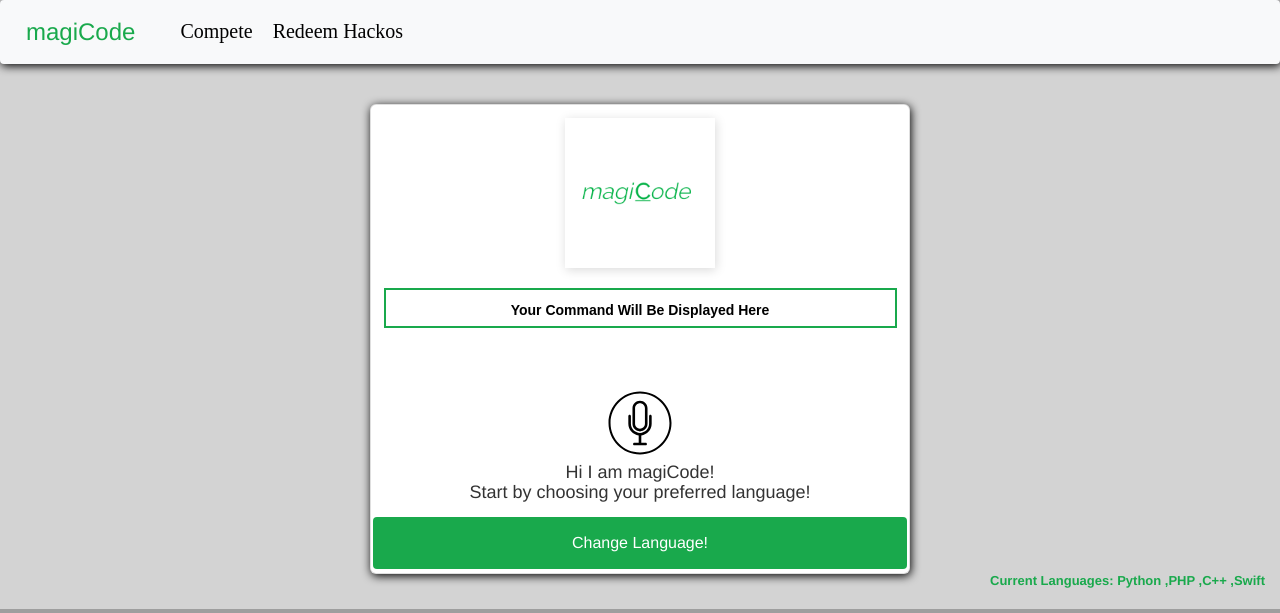
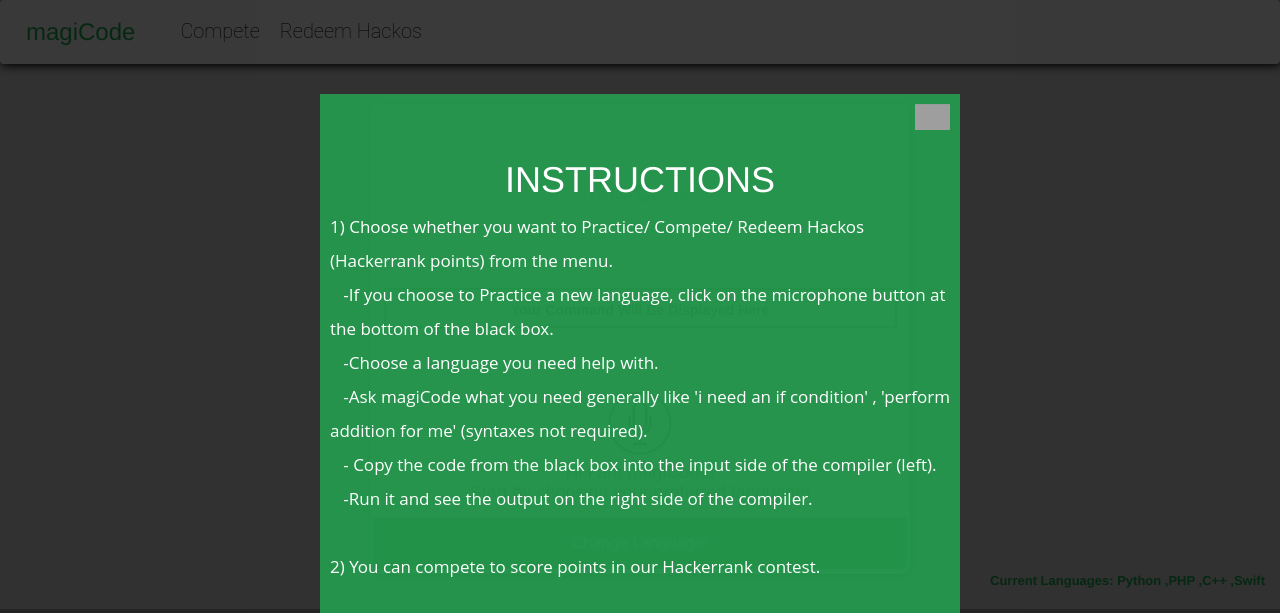
Before and after one commit to Anandsure/magiCode, a Flask app: page /practice in a window 1280 px wide. Shown: the top 613 px of the page. Run offline with Flask 2, Linux system fonts and the light colour scheme; some libraries are stand-ins or nearby versions; some web fonts are replaced; grey boxes are pictures that could not be loaded.

Commit message:
THIS IS THE FINAL COMIT, IS IT?

```diff
--- a/templates/compiler.html
+++ b/templates/compiler.html
@@ -33,8 +33,7 @@
   <link rel="stylesheet" type="text/css" href="../static/EnlighterJS-2.12.0/Build/EnlighterJS.min.css">
 
   <!-- Monospace Fonts on Google Webfonts !-->
-  <link
-    href="http://fonts.googleapis.com/css?family=Cutive+Mono|Roboto+Mono:400,700,400italic,500,500italic,700italic|Ubuntu+Mono:400,700,400italic,700italic|Droid+Sans+Mono|Source+Code+Pro:400,600"
+  <link href="http://fonts.googleapis.com/css?family=Cutive+Mono|Roboto+Mono:400,700,400italic,500,500italic,700italic|Ubuntu+Mono:400,700,400italic,700italic|Droid+Sans+Mono|Source+Code+Pro:400,600"
     rel="stylesheet" type="text/css">
 
   <!-- Include MooTools Framework -->
@@ -49,6 +48,37 @@
     .EnlighterJS.myHoverClass li:hover {
       background-color: #c0c0c0;
     }
+
+    #overlay {
+      position: fixed;
+      /* Sit on top of the page content */
+      display: none;
+      /* Hidden by default */
+      width: 100%;
+      /* Full width (cover the whole page) */
+      height: 100%;
+      /* Full height (cover the whole page) */
+      top: 0;
+      left: 0;
+      right: 0;
+      bottom: 0;
+      background-color: rgba(0, 0, 0, 0.767);
+      /* Black background with opacity */
+      z-index: 2;
+      /* Specify a stack order in case you're using a different order for other elements */
+      cursor: pointer;
+      /* Add a pointer on hover */
+    }
+
+    #text {
+      position: absolute;
+      top: 50%;
+      left: 50%;
+      font-size: 18px;
+      color: white;
+      transform: translate(-50%, -50%);
+      -ms-transform: translate(-50%, -50%);
+    }
   </style>
 
   <meta name="EnlighterJS" content="Advanced javascript based syntax highlighting" data-language="javascript"
@@ -56,12 +86,54 @@
 </head>
 
 <body style="background-color: rgba(192, 192, 192, 0.685)">
+  <script>
+    function on() {
+      document.getElementById("overlay").style.display = "block";
+    }
 
+    function off() {
+      document.getElementById("overlay").style.display = "none";
+    }
+  </script>
+
+  <div id="overlay">
+    <div id="text" style=" background-color:rgba(38, 158, 80, 0.911)">
+      <div align="right" id="overlazy">
+        <img class="img-responsive" onclick="off()" src="../static/img/icons/close.png" alt="Close" height="55px" width="55px"
+          style="cursor: pointer;padding: 10px;">
+      </div>
+      <h1 style="color: white;" align="center">INSTRUCTIONS</h1>
+
+      <p style="color: white;font-family: 'Open Sans', sans-serif;font-weight: 500; text-align:left;margin-left: 10px;font-size: 17px;margin-top:0px;margin-bottom: 20px;">
+        1) Choose
+        whether you want to Practice/ Compete/ Redeem Hackos (Hackerrank points) from the menu.<br><span align="left">&nbsp;&nbsp;&nbsp;-If
+          you
+          choose to Practice a new language, click on
+          the microphone button at the
+          bottom of the black box.<br>&nbsp;&nbsp;&nbsp;-Choose a language you need help
+          with.<br>&nbsp;&nbsp;&nbsp;-Ask magiCode what you
+          need
+          generally like 'i need an if condition' , 'perform addition for me' (syntaxes not
+          required).<br>&nbsp;&nbsp;&nbsp;-
+          Copy
+          the code from the black
+          box into the input side of the compiler (left).<br>&nbsp;&nbsp;&nbsp;-Run it and see the output on
+          the right side of
+          the
+          compiler.</span></br></br>2) You can compete to score points in our Hackerrank contest.<br><br>3) You
+        can redeem
+        earned points to buy yourself something you like in the redeem section.
+      </p>
+    </div>
+
+    <script>
+      document.getElementById("overlay").style.display = "block";
+    </script>
+  </div>
   <header>
     <nav class="navbar navbar-expand-md navbar-dark bg-light" style="box-shadow: 1px 2px 10px rgba(1, 1, 1, 1.15);">
       <div class="mx-auto order-0">
-        <a class="navbar-brand mx-auto" href="http://127.0.0.1:5000/"
-          style="color: #19A94C;font-size: 24px;">magiCode</a>
+        <a class="navbar-brand mx-auto" href="#" style="color: #19A94C;font-size: 24px;">magiCode</a>
         <button class="navbar-toggler" type="button" data-toggle="collapse" data-target=".dual-collapse2">
           <span class="navbar-toggler-icon"></span>
         </button>
@@ -73,37 +145,31 @@
                 style="color: white;font-weight: 200;font-size: 20px;font-family: Times New Roman, Times, serif;">Home</span></a>
           </li-->
           <li class="nav-item">
-            <a class="nav-link" href="#"><span
-                style="color: white;font-weight: 200;font-size: 20px;font-family: Times New Roman, Times, serif;"></span></a>
+            <a class="nav-link" href="#"><span style="color: white;font-weight: 200;font-size: 20px;font-family: Times New Roman, Times, serif;"></span></a>
           </li>
           <li class="nav-item">
-            <a class="nav-link" href="https://www.hackerrank.com/magicode-challenges" target="_blan"><span
-                style="color: black;font-weight: 200;font-size: 20px;font-family: Times New Roman, Times, serif;">Compete</span></a>
+            <a class="nav-link" href="https://www.hackerrank.com/magicode-challenges" target="_blank"><span style="color: black;font-weight: 200;font-size: 20px;font-family: Roboto, serif;">Compete</span></a>
           </li>
           <li class="nav-item">
-            <a class="nav-link" href="#"><span
-                style="color: white;font-weight: 200;font-size: 20px;font-family: Times New Roman, Times, serif;"></span></a>
+            <a class="nav-link" href="#"><span style="color: white;font-weight: 200;font-size: 20px;font-family:  Roboto, serif;"></span></a>
           </li>
           <li class="nav-item">
-            <a class="nav-link" href="http://127.0.0.1:5000/shop"><span
-                style="color: black;font-weight: 200;font-size: 20px;font-family: Times New Roman, Times, serif;">Redeem
+            <a class="nav-link" href="http://127.0.0.1:5000/shop"><span style="color: black;font-weight: 200;font-size: 20px;font-family:  Roboto, serif;">Redeem
                 Hackos</span></a>
           </li>
         </ul>
       </div>
     </nav>
   </header>
+
   <div class="container">
     <div class="row">
       <div class="col-lg-3" style="display: none;"></div>
       <div class="col-lg-6" style="margin: auto; align-items: center"><br />
-
-
         <div class="card" style="box-shadow: 1px 2px 10px rgba(0, 0, 0, 1.15);border-radius: 6px;">
           <div class="card-body">
             <div class="row">
-              <img src="../static/magiCode.png" alt="magiCode"
-                style="display: block;margin-left: auto;margin-right: auto;height: 150px;width: 150px;box-shadow: 1px 2px 10px rgba(0, 0, 0, 0.15);">
+              <img src="../static/magiCode.png" alt="magiCode" style="display: block;margin-left: auto;margin-right: auto;height: 150px;width: 150px;box-shadow: 1px 2px 10px rgba(0, 0, 0, 0.15);">
             </div>
             <br>
             <div class=" row">
@@ -115,7 +181,8 @@
                 padding: 10px;
                 border: 2px solid #19A94C;
                 margin: 0;
-                color: black;" align="center">Your Command Will Be Displayed Here</ul>
+                color: black;"
+                  align="center">Your Command Will Be Displayed Here</ul>
               </div>
             </div>
           </div>
@@ -128,18 +195,14 @@
           <div class="row">
             <div class="col-lg-12" align="center">
               <div class="col-lg-12" align="center">
-                <svg class="mic" xmlns="http://www.w3.org/2000/svg" xmlns:xlink="http://www.w3.org/1999/xlink"
-                  version="1.1" x="0px" y="0px" viewbox="0 0 100 100" enable-background="new 0 0 100 100"
-                  xml:space="preserve" style="margin: auto; align-items: center; height: 70px;">
-                  <path
-                    d="M64.825,38.252c-1.024,0-1.853,0.83-1.853,1.853v11.119c0,7.153-5.819,12.972-12.972,12.972s-12.972-5.819-12.972-12.972  V40.105c0-1.024-0.83-1.853-1.853-1.853s-1.853,0.83-1.853,1.853v11.119c0,8.57,6.498,15.648,14.825,16.573v10.258h-6.25  c-1.024,0-1.853,0.83-1.853,1.853c0,1.024,0.83,1.853,1.853,1.853h16.207c1.024,0,1.853-0.83,1.853-1.853  c0-1.024-0.83-1.853-1.853-1.853h-6.25V67.797c8.327-0.925,14.825-8.003,14.825-16.573V40.105  C66.678,39.082,65.849,38.252,64.825,38.252z">
+                <svg class="mic" xmlns="http://www.w3.org/2000/svg" xmlns:xlink="http://www.w3.org/1999/xlink" version="1.1"
+                  x="0px" y="0px" viewbox="0 0 100 100" enable-background="new 0 0 100 100" xml:space="preserve" style="margin: auto; align-items: center; height: 70px;">
+                  <path d="M64.825,38.252c-1.024,0-1.853,0.83-1.853,1.853v11.119c0,7.153-5.819,12.972-12.972,12.972s-12.972-5.819-12.972-12.972  V40.105c0-1.024-0.83-1.853-1.853-1.853s-1.853,0.83-1.853,1.853v11.119c0,8.57,6.498,15.648,14.825,16.573v10.258h-6.25  c-1.024,0-1.853,0.83-1.853,1.853c0,1.024,0.83,1.853,1.853,1.853h16.207c1.024,0,1.853-0.83,1.853-1.853  c0-1.024-0.83-1.853-1.853-1.853h-6.25V67.797c8.327-0.925,14.825-8.003,14.825-16.573V40.105  C66.678,39.082,65.849,38.252,64.825,38.252z">
                   </path>
-                  <path
-                    d="M50,61.972c5.926,0,10.748-4.822,10.748-10.748V28.987c0-5.926-4.822-10.748-10.748-10.748S39.252,23.06,39.252,28.987  v22.238C39.252,57.151,44.074,61.972,50,61.972z M42.958,28.987c0-3.883,3.159-7.042,7.042-7.042s7.042,3.159,7.042,7.042v22.238  c0,3.883-3.159,7.042-7.042,7.042s-7.042-3.159-7.042-7.042V28.987z">
+                  <path d="M50,61.972c5.926,0,10.748-4.822,10.748-10.748V28.987c0-5.926-4.822-10.748-10.748-10.748S39.252,23.06,39.252,28.987  v22.238C39.252,57.151,44.074,61.972,50,61.972z M42.958,28.987c0-3.883,3.159-7.042,7.042-7.042s7.042,3.159,7.042,7.042v22.238  c0,3.883-3.159,7.042-7.042,7.042s-7.042-3.159-7.042-7.042V28.987z">
                   </path>
                   <g>
-                    <path
-                      d="M50,95C25.187,95,5,74.813,5,50S25.187,5,50,5s45,20.187,45,45S74.813,95,50,95z M50,7.903   C26.788,7.903,7.903,26.788,7.903,50S26.788,92.097,50,92.097S92.097,73.212,92.097,50S73.212,7.903,50,7.903z">
+                    <path d="M50,95C25.187,95,5,74.813,5,50S25.187,5,50,5s45,20.187,45,45S74.813,95,50,95z M50,7.903   C26.788,7.903,7.903,26.788,7.903,50S26.788,92.097,50,92.097S92.097,73.212,92.097,50S73.212,7.903,50,7.903z">
                     </path>
                   </g>
                 </svg>
@@ -151,8 +214,7 @@
               </div>
             </div>
           </div>
-          <input type="button" class="button" value="Change Language!" onClick="location.href=location.href"
-            style="border-radius:4px;">
+          <input type="button" class="button" value="Change Language!" onClick="location.href=location.href" style="border-radius:4px;">
         </div>
       </div>
       <!--<div ><img src="magiCode.png" align="center"></div>!-->
@@ -164,7 +226,8 @@
   text-decoration-color: #ffffff;
   color: #19A94C;
   text-size-adjust: auto;
-  font-size: small;font-weight: 800;"> Current Languages: Python ,PHP ,C++ ,Swift </h5><br>
+  font-size: small;font-weight: 800;">
+    Current Languages: Python ,PHP ,C++ ,Swift </h5><br>
   <div class="sec-widget" align="center" data-widget="e1255de71d1e8524fea7c46d1d4a8676">
   </div>
   <script>
@@ -178,14 +241,13 @@
       js.id = id;
       // js.src = (SEC_HTTPS ? "https" : "http") + "://" + SEC_BASE + "/static/sdk/sdk.js";
       js.src = "../static/js/sdk.js";
-
       fjs.parentNode.insertBefore(js, fjs);
     }(document, "script", "sphere-engine-compilers-jssdk"));
   </script>
 
   <script src="../static/js/index.js"></script>
-  <script src="https://code.jquery.com/jquery-3.4.1.min.js"
-    integrity="sha256-CSXorXvZcTkaix6Yvo6HppcZGetbYMGWSFlBw8HfCJo=" crossorigin="anonymous"></script>
+  <script src="https://code.jquery.com/jquery-3.4.1.min.js" integrity="sha256-CSXorXvZcTkaix6Yvo6HppcZGetbYMGWSFlBw8HfCJo="
+    crossorigin="anonymous"></script>
 </body>
 
 </html>
--- a/templates/shop.html
+++ b/templates/shop.html
@@ -38,7 +38,6 @@
 			</div>
 			<!-- site menu -->
 			<ul class="main-menu">
-				<li><a href="http://127.0.0.1:5000/">Home</a></li>
 				<li><a href="http://127.0.0.1:5000/practice">Practice</a></li>
 				<li><a href="https://www.hackerrank.com/magicode-challenges" target="_blank">Compete</a></li>
 			</ul>
```
